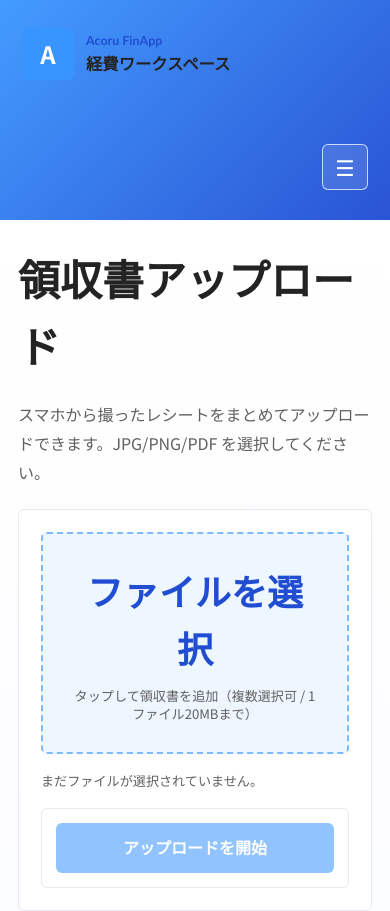
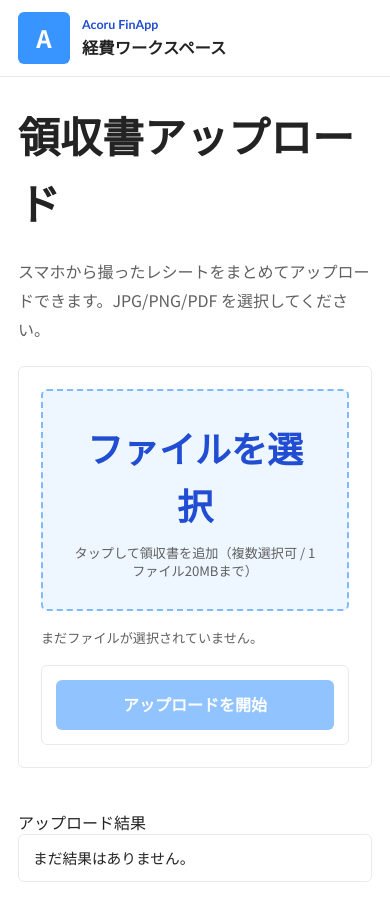
Before and after one commit to ANOSkdy/acoru_finapp, a Next.js app: page /upload in a window 390 px wide. Shown: the top 911 px of the page. Built offline with nearby package versions, Linux system fonts and the light colour scheme.

Commit message:
style: compact header and remove desktop sidebar layout

```diff
--- a/app/styles/shell-layout.css
+++ b/app/styles/shell-layout.css
@@ -1,29 +1,24 @@
 .app-shell {
   min-height: 100dvh;
   background: #f5f8fc;
-  padding: 24px;
+  padding: 16px;
 }
 
 .app-container {
   width: 100%;
   max-width: 1480px;
-  min-height: calc(100dvh - 48px);
+  min-height: calc(100dvh - 32px);
   margin: 0 auto;
   display: grid;
-  grid-template-columns: 286px minmax(0, 1fr);
+  grid-template-columns: minmax(0, 1fr);
   overflow: hidden;
   background: #fff;
   border: 1px solid rgba(56, 149, 255, .16);
-  border-radius: 24px;
+  border-radius: 18px;
 }
 
 .app-sidebar {
-  display: flex;
-  flex-direction: column;
-  gap: 24px;
-  padding: 26px 20px;
-  background: #fff;
-  border-right: 1px solid var(--line);
+  display: none;
 }
 
 .app-content {
@@ -34,21 +29,22 @@
 }
 
 .app-header {
-  min-height: 236px;
+  min-height: 76px;
   display: flex;
-  align-items: flex-start;
+  align-items: center;
   justify-content: space-between;
-  gap: 24px;
-  padding: 34px 42px 36px;
-  background: linear-gradient(135deg, rgba(56, 149, 255, .94), rgba(33, 77, 210, .96));
-  color: #fff;
+  gap: 16px;
+  padding: 14px 24px;
+  background: #fff;
+  color: var(--foreground);
+  border-bottom: 1px solid var(--line);
 }
 
 .app-main {
   flex: 1;
   min-width: 0;
-  padding: 34px 42px 56px;
-  background: linear-gradient(180deg, #fff 0%, #fbfcff 100%);
+  padding: 30px 42px 56px;
+  background: #fff;
 }
 
 .app-main > main,
@@ -64,19 +60,28 @@
 }
 
 @media (max-width: 1099px) {
-  .app-shell { padding: 0; }
+  .app-shell {
+    padding: 0;
+  }
+
   .app-container {
     min-height: 100dvh;
-    grid-template-columns: 1fr;
     border: 0;
     border-radius: 0;
   }
-  .app-sidebar { display: none; }
-  .app-header { min-height: 220px; padding: 28px 22px 30px; }
-  .app-main { padding: 24px 18px 44px; }
+
+  .app-header {
+    min-height: 72px;
+    padding: 12px 18px;
+  }
+
+  .app-main {
+    padding: 24px 18px 44px;
+  }
 }
 
 @media (max-width: 640px) {
-  .app-header { flex-direction: column; }
-  .app-header-actions { width: 100%; justify-content: flex-end; }
+  .app-header {
+    gap: 12px;
+  }
 }
```
